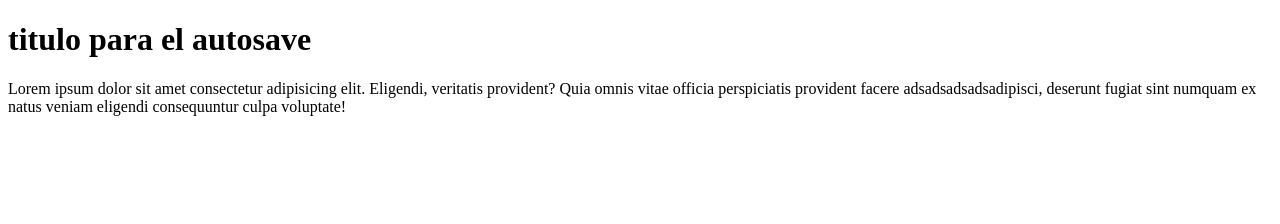
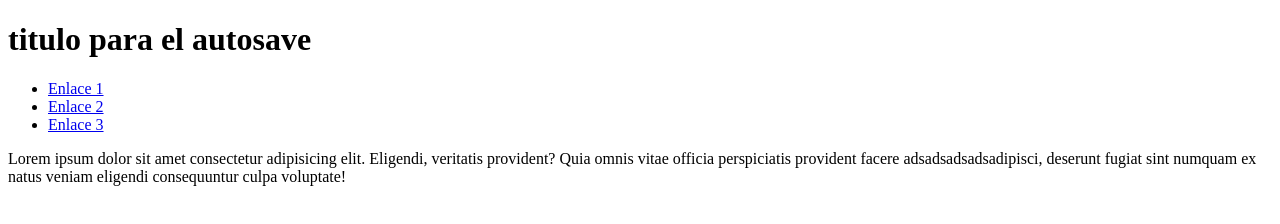
Before and after one commit to ferstag/vsc-cursito, a plain HTML site: page index.html in a window 1280 px wide. Drawn offline with Linux system fonts and the light colour scheme.

Commit message:
ejercicios de shortcuts

```diff
--- a/index.html
+++ b/index.html
@@ -7,6 +7,13 @@
 </head>
 <body>
     <h1>titulo para el autosave</h1>
+    <nav>
+        <ul>
+            <li><a href="www.google.cl">Enlace 1</a></li>
+            <li><a href="www.google.cl">Enlace 2</a></li>
+            <li><a href="www.google.cl">Enlace 3</a></li>
+            </ul>
+    </nav>
     <p>Lorem ipsum dolor sit amet consectetur adipisicing elit. Eligendi, veritatis provident? Quia omnis vitae officia perspiciatis provident facere adsadsadsadsadipisci, deserunt fugiat sint numquam ex natus veniam eligendi consequuntur culpa voluptate!</p>
 
     <script src="scripts.js"></script>
--- a/scripts.js
+++ b/scripts.js
@@ -2,3 +2,5 @@ let nombre = "lucas"
 let saludo = "hola " + nombre
 
 console.log(saludo)
+
+Math.floor
```
